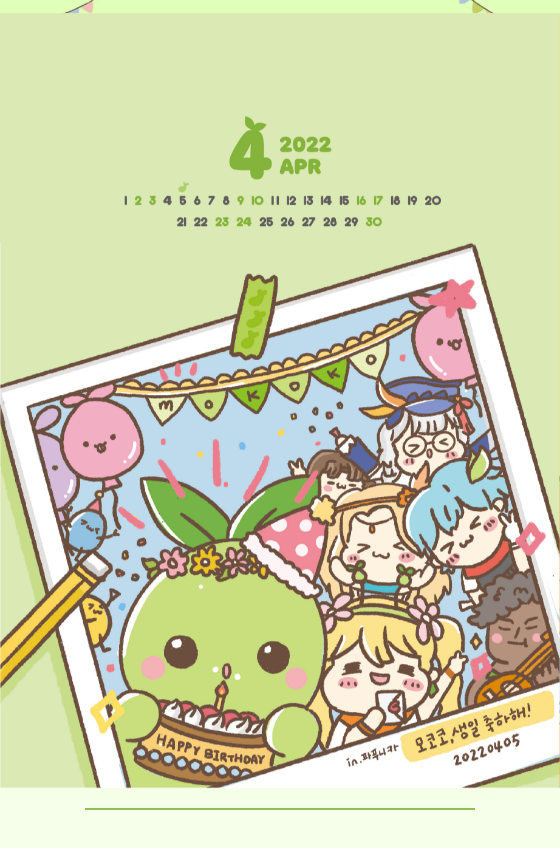
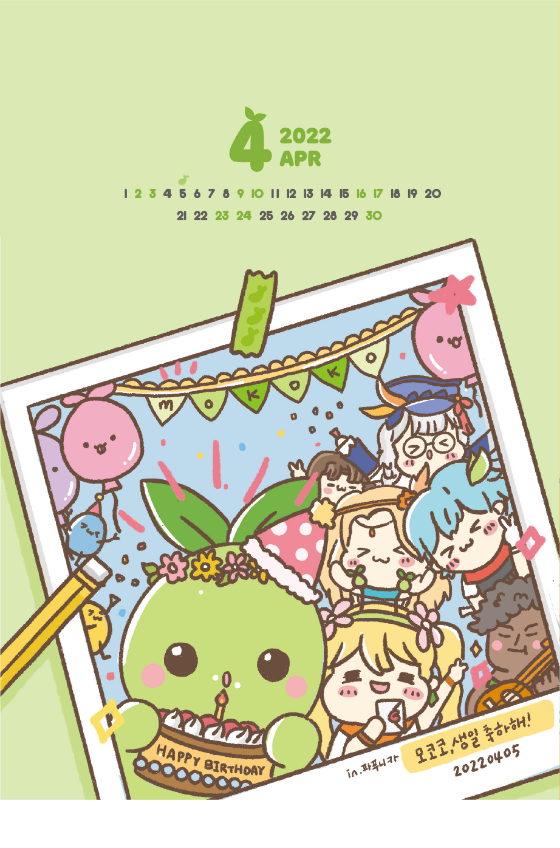
Before and after one commit to OneHyun/mokoko-calendar, an Electron app: page index.html in a window 560 px wide. After the commit the page ends 800 px from the top, so only its background shows below. Drawn offline with Linux system fonts and the light colour scheme.

Commit message:
modi size
데스크탑에 비해, 기존 commit size는 크다 생각하여, 560*720 사이즈용 빌드(일렉트론)

```diff
--- a/css/style.css
+++ b/css/style.css
@@ -12,6 +12,7 @@
     margin: 0;
     padding: 0;
     box-sizing: border-box;
+    font-size: 16px;
 }
 
 body {
@@ -33,8 +34,8 @@ img{
 }
 
 .calendar {
-    min-width: 300px;
-    max-width: 400px;
+    min-width: 250px;
+    max-width: 300px;
     margin: 50px;
 }
 
@@ -49,12 +50,12 @@ img{
     margin-bottom: 10px;
 }
 .calendar-header__title-logo{
-    max-width: 75px;
-    max-height: 75px;
+    max-width: 50px;
+    max-height: 50px;
     margin-right: 10px;
 }
 .calendar-header__title-img{
-    max-width: 250px;
+    max-width: 150px;
 }
 .year-month {
     display: flex;
@@ -102,7 +103,7 @@ img{
 .dates {
     display: flex;
     flex-flow: row wrap;
-    min-height: 500px;
+    min-height: 400px;
     max-width: 800px;
     border: 0;
 }
@@ -136,10 +137,8 @@ img{
 }
 
 .splash-screen__img{
-    min-width: 500px;
-    max-width: 100%;
-    min-height: 600px;
-    max-height: 100%;
+    height: 100%;
+    width: 100%;
 }
 
 .bg-img_cover {
--- a/js/date.js
+++ b/js/date.js
@@ -42,7 +42,10 @@ function  thisMonDatesRender(thisDate, currentMonth, currentMonthName){
         holidayChk = ("00"+currentMonth.toString()).slice(-2) +("00"+i.toString()).slice(-2);
         if(holidays.includes(holidayChk))
         {
-            calendarDates.innerHTML = `${calendarDates.innerHTML}<div class="date current theme-${currentMonthName}">${i}<div>${holidaysInfo[holidayChk]  === undefined ? "" : holidaysInfo[holidayChk]}</div></div>`;
+            if(holidaysInfo[holidayChk] !== undefined && holidaysInfo[holidayChk].length >= 10)
+                calendarDates.innerHTML = `${calendarDates.innerHTML}<div class="date current theme-${currentMonthName}">${i}<div style="font-size: 10px;">${holidaysInfo[holidayChk]  === undefined ? "" : holidaysInfo[holidayChk]}</div></div>`;
+            else
+                calendarDates.innerHTML = `${calendarDates.innerHTML}<div class="date current theme-${currentMonthName}">${i}<div style="font-size: 12px;">${holidaysInfo[holidayChk]  === undefined ? "" : holidaysInfo[holidayChk]}</div></div>`;
             continue;
         }
         else if((calendarDates.childElementCount%7) == 0 || (calendarDates.childElementCount%7) == 6)
```
Also changed, not shown: main.js (+6 -4 lines).
